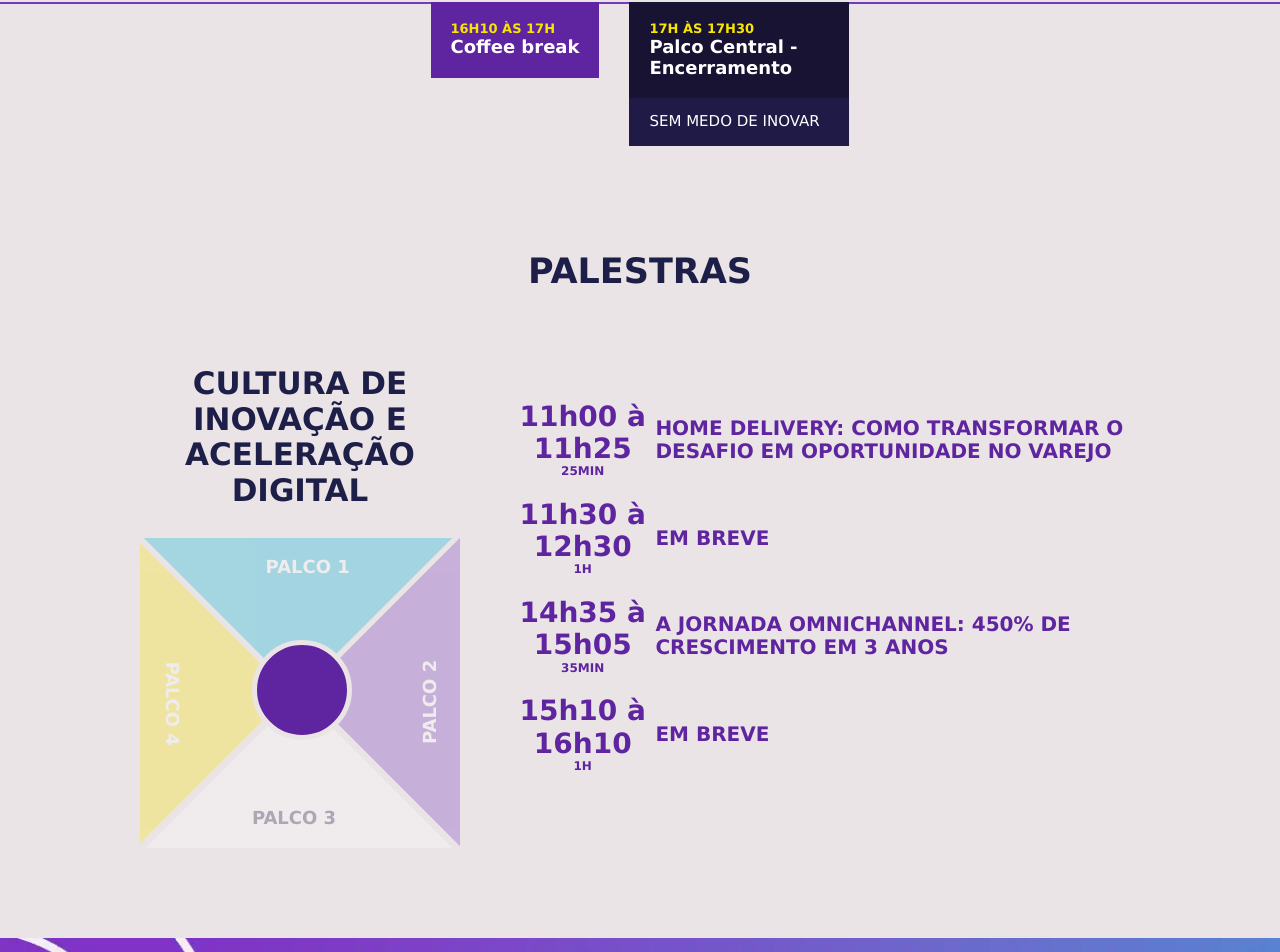
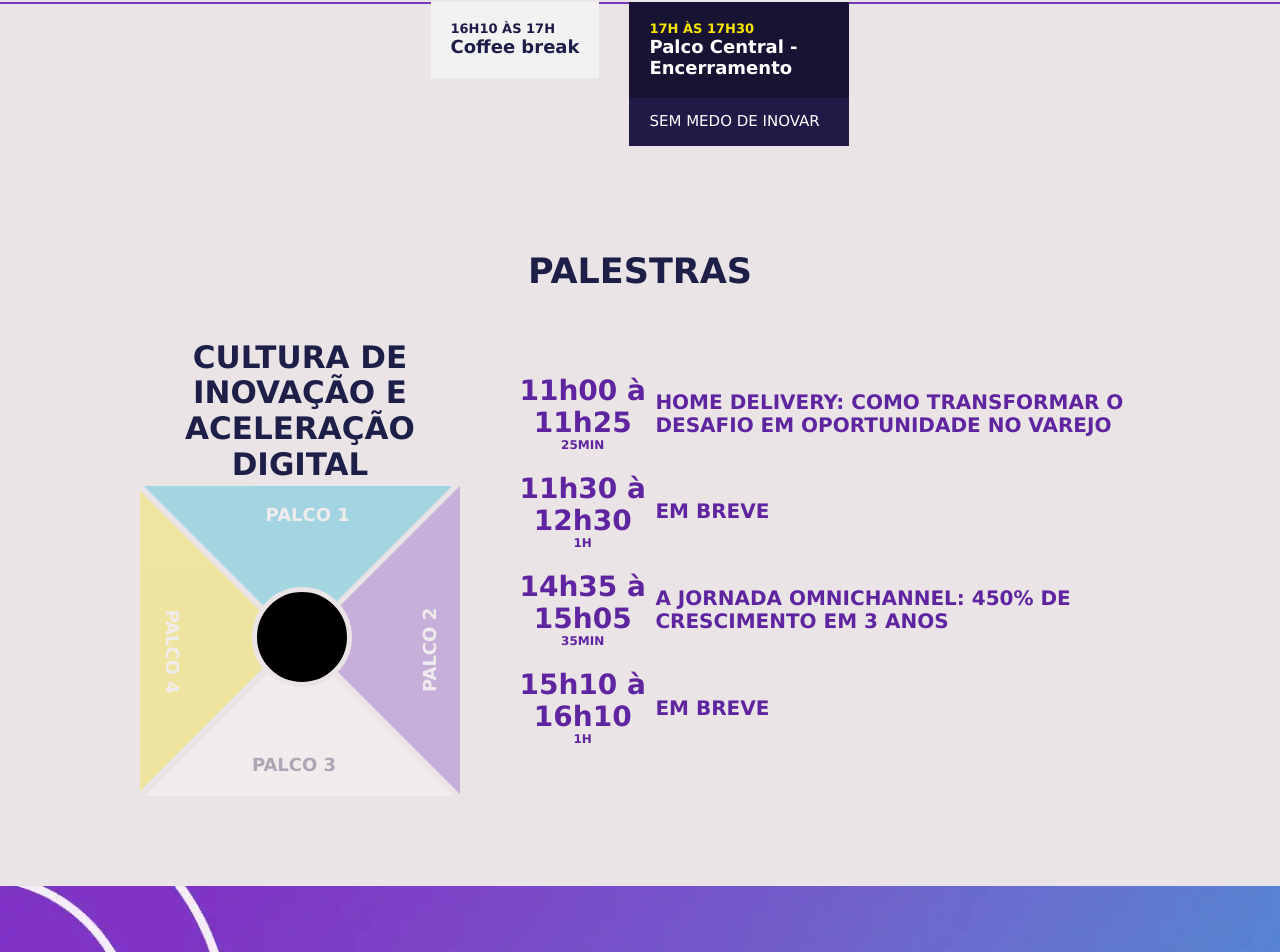
Before and after one commit to disabela-maria20/next-apas-app, a Next.js app: page / in a window 1280 px wide. Shown: the part 5270-6222 px from the top of the page. Built offline with nearby package versions, Linux system fonts and the light colour scheme; a web font is replaced by a local one.

Commit message:
feat: :sparkles: ajuste na lineUp e no palco

```diff
--- a/src/components/atoms/Line/Line.module.scss
+++ b/src/components/atoms/Line/Line.module.scss
@@ -86,11 +86,14 @@
 .painel4 {
   background-color: darken($primary-lingh-color, 5%);
   color: $quaternary-colos;
+  .time{
+    color: $quaternary-indigo-colos;
+  }
   ~ .tema {
     .time{
-      color: $secondary-colors-dark;
+      color: $quaternary-indigo-colos;
     }
-    color: $quaternary-colos;
+    color: $quaternary-indigo-colos;
     background: $primary-lingh-color;
   }
 }
--- a/src/components/atoms/Line/index.tsx
+++ b/src/components/atoms/Line/index.tsx
@@ -47,7 +47,7 @@ const Line = ({ data }: LineUpItem) => {
             {data.tema}
           </div>
           {data.talks.map((data) => (
-            <div className={Style.tema} key={data.stage}>
+            <div className={Style.tema} key={data.time}>
               <h5 className={Style.time}>{data.time}</h5>
               <p>{data.stage}</p>
             </div>
--- a/src/components/molecules/LineUp/LineUp.json
+++ b/src/components/molecules/LineUp/LineUp.json
@@ -3,7 +3,7 @@
     "id": 93,
     "time": "08h00",
     "talks": "Recepção do evento",
-    "color": 0
+    "color": 4
   },
   {
     "id": 0,
@@ -29,7 +29,7 @@
     "id": 3,
     "time": "10h15 às 11h00",
     "talks": "Coffee break",
-    "color": 0
+    "color": 4
   },
   {
     "id": 4,
@@ -105,7 +105,7 @@
   },
   {
     "id": 8,
-    "color": 0,
+    "color": 4,
     "time": "12h30 às 14h",
     "talks":  "Work Lunch"
   },
@@ -113,7 +113,7 @@
 
   {
     "id": 14,
-    "color": 0,
+    "color": 4,
     "talks":  "Coffee break ",
     "time": "16h10 às 17h"
   },{
--- a/src/components/organisms/Stages/DataEvent.json
+++ b/src/components/organisms/Stages/DataEvent.json
@@ -2,28 +2,28 @@
 
   [
     {
-      "id": 0,
+      "id": 1,
       "name": "Home Delivery: Como Transformar o Desafio em Oportunidade no Varejo",
       "time": "11h00 à 11h25",
       "duration": "25min",
       "description": ""
     },
     {
-      "id": 0,
+      "id": 2,
       "name": "EM BREVE",
       "time": "11h30 à 12h30",
       "duration": "1h",
       "description": ""
     },
     {
-      "id": 0,
+      "id": 3,
       "name": "A Jornada Omnichannel: 450% de crescimento em 3 anos",
       "time": "14h35 à 15h05",
       "duration": "35min",
       "description": ""
     },
     {
-      "id": 0,
+      "id": 4,
       "name": "EM BREVE",
       "time": "15h10 à 16h10",
       "duration": "1h",
@@ -39,21 +39,21 @@
       "description": ""
     },
     {
-      "id": 0,
+      "id": 1,
       "name": "EM BREVE",
       "time": "11h30 à 12h30",
       "duration": "1h",
       "description": ""
     },
     {
-      "id": 0,
+      "id": 2,
       "name": "EM BREVE",
       "time": "14h30 à 15h05",
       "duration": "35min",
       "description": ""
     },
     {
-      "id": 0,
+      "id": 3,
       "name": "EM BREVE",
       "time": "15h10 à 16h10",
       "duration": "1h",
@@ -69,21 +69,21 @@
       "description": ""
     },
     {
-      "id": 0,
+      "id": 1,
       "name": "EM BREVE",
       "time": "11h30 à 12h30",
       "duration": "1h",
       "description": ""
     },
     {
-      "id": 0,
+      "id": 2,
       "name": "A Caminhada para o Sucesso através da Inovação: Lições do Grupo Pereira",
       "time": "14h35 à 15h05",
       "duration": "35min",
       "description": ""
     },
     {
-      "id": 0,
+      "id": 3,
       "name": "EM BREVE",
       "time": "15h10 à 16h10",
       "duration": "1h",
@@ -99,21 +99,21 @@
       "description": ""
     },
     {
-      "id": 0,
+      "id": 1,
       "name": "Como a eficiência operacional contribui com a lucratividade do negócio",
       "time": "11h30 à 12h30",
       "duration": "1h",
       "description": ""
     },
     {
-      "id": 0,
+      "id": 2,
       "name": "EM BREVE",
       "time": "14h35 à 15h05",
       "duration": "35min",
       "description": ""
     },
     {
-      "id": 0,
+      "id": 3,
       "name": "EM BREVE",
       "time": "15h10 à 16h10",
       "duration": "1h",
--- /dev/null
+++ b/src/components/organisms/Stages/DataEventInterval.json
@@ -0,0 +1,23 @@
+[
+  {
+    "id": 1,
+    "name": "LIDERANDO O FUTURO",
+    "time": "9H00 À 09H40",
+    "duration": "40min",
+    "description": ""
+  },
+  {
+    "id": 2,
+    "name": "PESQUISA APAS DE TECNOLOGIA, PRONTIDÃO E INOVAÇÃO: RESULTADOS E INSIGHTS",
+    "time": "09H40 À 10H15",
+    "duration": "35min",
+    "description": ""
+  },
+  {
+    "id": 3,
+    "name": "SEM MEDO DE INOVAR",
+    "time": "17H ÀS 17H30",
+    "duration": "1h",
+    "description": ""
+  }
+]
--- a/src/components/organisms/Stages/Stage.module.scss
+++ b/src/components/organisms/Stages/Stage.module.scss
@@ -39,6 +39,10 @@
       @include media(sm) {
         margin-top: 0;
         font-size: 3.1rem;
+        height: 150px;
+        display: flex;
+        align-items: center;
+        justify-content: center;
       }
     }
   }
@@ -218,7 +222,7 @@
     position: absolute;
     bottom: 35%;
     left: 35%;
-    z-index: 99;
-    background-color: #5f249f;
+    z-index: 999;
+    background-color: #000000;
   }
 }
--- a/src/components/organisms/Stages/index.tsx
+++ b/src/components/organisms/Stages/index.tsx
@@ -1,13 +1,14 @@
 /* eslint-disable @typescript-eslint/no-explicit-any */
-import React, { useEffect, useRef, useState } from 'react'
+import React, { useEffect, useRef, useState, useTransition } from 'react'
 
 import Styled from './Stage.module.scss'
 
 import Speeches from './DataEvent.json'
+import Interval from './DataEventInterval.json'
 
 import { LineUp } from '@/components/molecules'
 
-const COLOR: string[] = ['#1d1f48', '#00b5d7', '#5f249f', '#d6c800']
+// const COLOR: string[] = ['#1d1f48', '#00b5d7', '#5f249f', '#d6c800']
 const TITLEARRAY: string[] = [
   'Expansão Omnichannel',
   'Da TI básica às tecnologias emergentes',
@@ -19,9 +20,11 @@ const Stages = () => {
   const blockTable = useRef<HTMLDivElement>(null)
   const blockDiv = useRef<HTMLDivElement | null>(null)
   const triangle = useRef<NodeListOf<HTMLDivElement> | null>(null)
+
   const [arrTitle, setArrTitle] = useState(
     'CULTURA DE INOVAÇÃO E ACELERAÇÃO DIGITAL'
   )
+
   const [componente, setComponente] = useState<any[]>()
 
   useEffect(() => {
@@ -31,8 +34,9 @@ const Stages = () => {
       'div'
     ) as NodeListOf<HTMLDivElement>
     const handleMouseOver = (i: number) => {
-      circlediv.current?.setAttribute('style', `background-color:${COLOR[i]}`)
-      blockTable.current?.setAttribute('style', `color:${COLOR[i]}`)
+      // circlediv.current?.setAttribute('style', `background-color:${COLOR[i]}`)
+      // blockTable.current?.setAttribute('style', `color:${COLOR[i]}`)
+      setTab('palcos')
       setComponente(Speeches[i])
       setArrTitle(TITLEARRAY[i])
     }
@@ -48,6 +52,15 @@ const Stages = () => {
     }
   }, [])
 
+  const [isPending, startTransition] = useTransition()
+  const [tab, setTab] = useState('palco')
+
+  function selectTab(nextTab: string) {
+    startTransition(() => {
+      setTab(nextTab)
+    })
+  }
+
   return (
     <>
       <LineUp />
@@ -56,15 +69,33 @@ const Stages = () => {
           <h2>Palestras</h2>
           <section className={Styled.stageGrid}>
             <div>
-              <h2>{arrTitle}</h2>
+              {tab === 'palco' && <h2>{arrTitle}</h2>}
+              {tab === 'interval' && <h2>Palco Central</h2>}
               <div className={Styled.containerStage} ref={blockDiv}>
-                <div className={Styled.top}></div>
-                <div className={Styled.botton}></div>
-                <div className={Styled.right}></div>
-                <div className={Styled.left}></div>
-                <span className={Styled.circle} ref={circlediv}></span>
+                <div
+                  className={Styled.top}
+                  onMouseOver={() => selectTab('palco')}
+                ></div>
+                <div
+                  className={Styled.botton}
+                  onMouseOver={() => selectTab('palco')}
+                ></div>
+                <div
+                  className={Styled.right}
+                  onMouseOver={() => selectTab('palco')}
+                ></div>
+                <div
+                  className={Styled.left}
+                  onMouseOver={() => selectTab('palco')}
+                ></div>
+                <span
+                  className={Styled.circle}
+                  ref={circlediv}
+                  onMouseOver={() => selectTab('interval')}
+                ></span>
               </div>
             </div>
+            {tab === 'palco' && (
               <div ref={blockTable} style={{ color: '#5f249f' }}>
                 {componente?.map((data) => (
                   <section key={data.id}>
@@ -84,6 +115,28 @@ const Stages = () => {
                   </section>
                 ))}
               </div>
+            )}
+            {tab === 'interval' && (
+              <div ref={blockTable} style={{ color: '#5f249f' }}>
+                {Interval?.map((data) => (
+                  <section key={data.id}>
+                    <div className={Styled.gridTime}>
+                      <div className={Styled.time}>
+                        <strong>{data.time}</strong>
+                        <p>
+                          <strong>{data.duration}</strong>
+                        </p>
+                      </div>
+                      <div className={Styled.Info}>
+                        <h3>{data.name}</h3>
+                        <p>{data.description}</p>
+                      </div>
+                    </div>
+                    <span></span>
+                  </section>
+                ))}
+              </div>
+            )}
           </section>
         </div>
       </article>
```
Also changed, not shown: src/components/organisms/Speeches/Speeches.json (+28 -8 lines), public/images/speaker/KeilaPereira.webp (added), public/images/speaker/MarcosArante.webp (added). Lines whose indentation alone changed are shown as unchanged.
